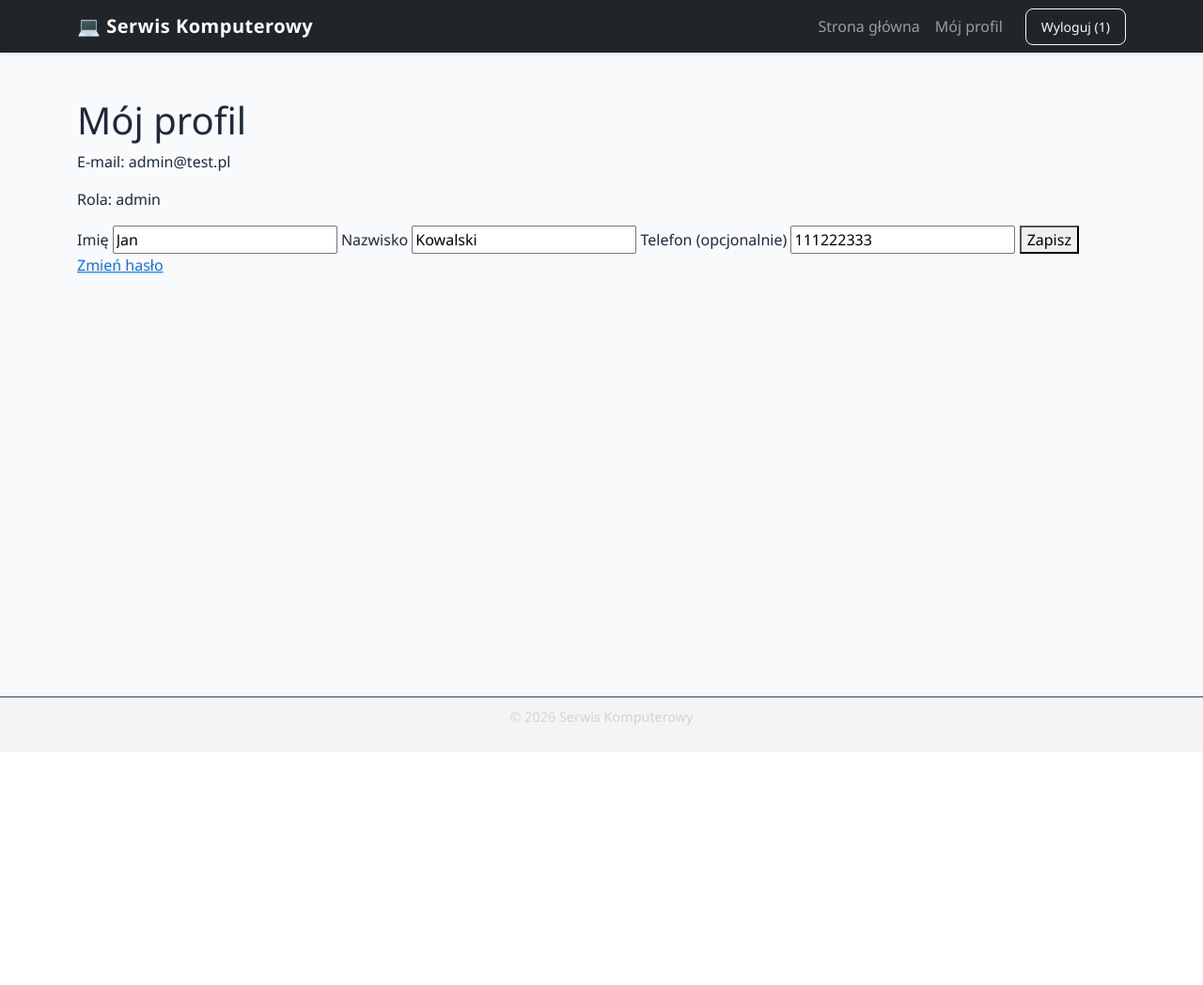
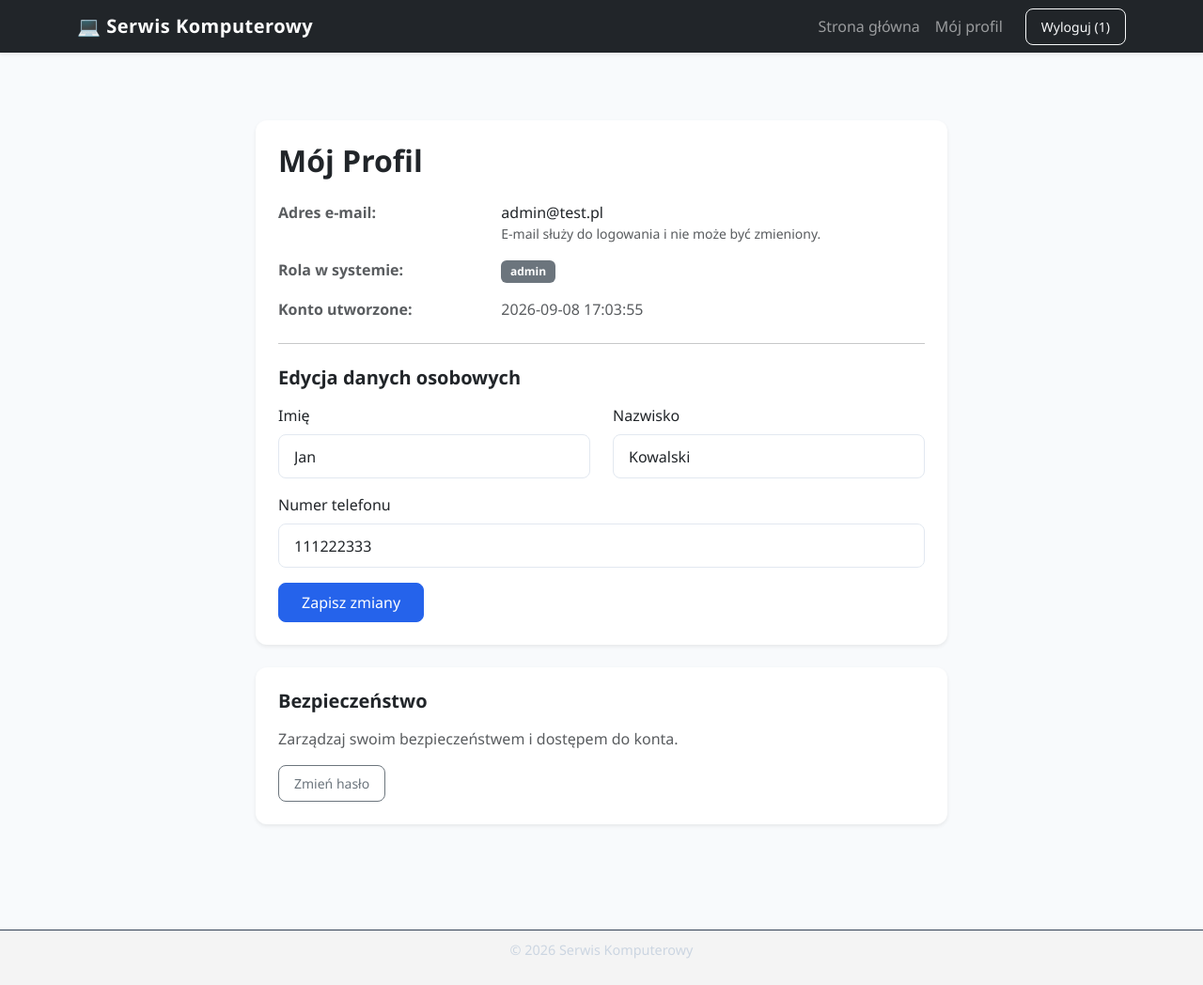
Before and after one commit to qtKreweciarz/Serwis-komputerowy, a PHP site: page /profil.php in a window 1280 px wide. Shown: the whole page at 94% size. Before the commit the page ends 772 px from the top, so only its background shows below. Run offline with PHP 8.4, Linux system fonts and the light colour scheme; the visitor is signed in with stand-in values (Sample User, id 1); data comes from the database, SQL or seed files in the repository; a stand-in replaces the project's code that opens the database connection; some libraries are stand-ins or nearby versions.

Commit message:
poprawa pliku wyswietlania profilu

```diff
--- a/profil.php
+++ b/profil.php
@@ -1,100 +1,121 @@
 <?php
-require_once 'auth.php';
+if (session_status() === PHP_SESSION_NONE) {
+    session_start();
+}
 require_once 'db.php';
-wymagaj_logowania();
 
-if (empty($_SESSION['csrf_token'])) {
-    $_SESSION['csrf_token'] = bin2hex(random_bytes(32));
+// Zabezpieczenie: tylko dla zalogowanych
+if (!isset($_SESSION['uzytkownik_id'])) {
+    header("Location: login.php");
+    exit();
 }
 
-$errors = [];
-$id = $_SESSION['uzytkownik_id'];
+$userId = $_SESSION['uzytkownik_id'];
+$message = "";
+$error = "";
 
-$stmt = $pdo->prepare('SELECT imie, nazwisko, email, telefon, rola FROM uzytkownicy WHERE id = ?');
-$stmt->execute([$id]);
-$user = $stmt->fetch();
-
-if (!$user) {
-    header('Location: wyloguj.php');
-    exit;
-}
-
-$imie = $user['imie'];
-$nazwisko = $user['nazwisko'];
-$telefon = $user['telefon'] ?? '';
-
-if ($_SERVER['REQUEST_METHOD'] === 'POST') {
-    if (!hash_equals($_SESSION['csrf_token'], $_POST['csrf_token'] ?? '')) {
-        $errors[] = 'Błąd bezpieczeństwa: nieprawidłowy token CSRF.';
-    }
-
+// Obsługa zapisu zmienionych danych
+if ($_SERVER['REQUEST_METHOD'] === 'POST' && isset($_POST['update_profile'])) {
     $imie = trim($_POST['imie'] ?? '');
     $nazwisko = trim($_POST['nazwisko'] ?? '');
     $telefon = trim($_POST['telefon'] ?? '');
 
-    $wzor_nazwy = "/^\p{L}[\p{L} '\-]{1,49}$/u";
-
-    if (!preg_match($wzor_nazwy, $imie)) {
-        $errors[] = 'Imię: 2–50 znaków, tylko litery, spacje, myślnik lub apostrof.';
-    }
-    if (!preg_match($wzor_nazwy, $nazwisko)) {
-        $errors[] = 'Nazwisko: 2–50 znaków, tylko litery, spacje, myślnik lub apostrof.';
-    }
-
-    $telefon_do_bazy = null;
-    if ($telefon !== '') {
-        $czysty = str_replace([' ', '-'], '', $telefon);
-        if (!preg_match('/^(\+48)?[0-9]{9}$/', $czysty)) {
-            $errors[] = 'Telefon: 9 cyfr, opcjonalnie z prefiksem +48 (spacje i myślniki są dozwolone).';
+    if ($imie === '' || $nazwisko === '') {
+        $error = "Imię i nazwisko nie mogą być puste.";
+    } else {
+        $stmt = $pdo->prepare("UPDATE uzytkownicy SET imie = ?, nazwisko = ?, telefon = ? WHERE id = ?");
+        if ($stmt->execute([$imie, $nazwisko, $telefon, $userId])) {
+            $_SESSION['imie'] = $imie; // Aktualizacja imienia w sesji
+            $message = "Dane profilu zostały pomyślnie zaktualizowane.";
         } else {
-            $telefon_do_bazy = $czysty;
+            $error = "Wystąpił błąd podczas aktualizacji danych.";
         }
-    }
-
-    if (empty($errors)) {
-        $upd = $pdo->prepare('UPDATE uzytkownicy SET imie = ?, nazwisko = ?, telefon = ? WHERE id = ?');
-        $upd->execute([$imie, $nazwisko, $telefon_do_bazy, $id]);
-        $_SESSION['imie'] = $imie;
-        $_SESSION['flash'] = 'Dane zostały zapisane.';
-        header('Location: profil.php');
-        exit;
     }
 }
 
-$flash = $_SESSION['flash'] ?? '';
-unset($_SESSION['flash']);
+// Pobranie aktualnych danych użytkownika z bazy
+$stmt = $pdo->prepare("SELECT imie, nazwisko, email, telefon, rola, data_utworzenia FROM uzytkownicy WHERE id = ?");
+$stmt->execute([$userId]);
+$user = $stmt->fetch();
 
 require_once 'header.php';
 ?>
 
-<h1>Mój profil</h1>
+<div class="row justify-content-center mt-4">
+    <div class="col-md-8">
 
-<?php if ($flash): ?>
-    <p class="success" style="color: green;"><?= htmlspecialchars($flash) ?></p>
-<?php endif; ?>
+        <!-- Karta profilu -->
+        <div class="card shadow-sm border-0 mb-4">
+            <div class="card-body p-4">
+                <h2 class="mb-4 fw-bold">Mój Profil</h2>
 
-<?php foreach ($errors as $error): ?>
-    <p class="error" style="color: red;"><?= htmlspecialchars($error) ?></p>
-<?php endforeach; ?>
+                <?php if ($message): ?>
+                    <div class="alert alert-success py-2"><?= htmlspecialchars($message) ?></div>
+                <?php endif; ?>
+                <?php if ($error): ?>
+                    <div class="alert alert-danger py-2"><?= htmlspecialchars($error) ?></div>
+                <?php endif; ?>
 
-<p>E-mail: <?= htmlspecialchars($user['email']) ?></p>
-<p>Rola: <?= htmlspecialchars($user['rola']) ?></p>
+                <!-- Informacje stałe (tylko do odczytu) -->
+                <div class="row mb-3">
+                    <div class="col-sm-4 fw-bold text-muted">Adres e-mail:</div>
+                    <div class="col-sm-8">
+                        <span class="text-dark"><?= htmlspecialchars($user['email']) ?></span>
+                        <small class="text-muted d-block">E-mail służy do logowania i nie może być zmieniony.</small>
+                    </div>
+                </div>
 
-<form method="post" action="profil.php">
-    <input type="hidden" name="csrf_token" value="<?= htmlspecialchars($_SESSION['csrf_token']) ?>">
+                <div class="row mb-3">
+                    <div class="col-sm-4 fw-bold text-muted">Rola w systemie:</div>
+                    <div class="col-sm-8">
+                        <span class="badge bg-secondary"><?= htmlspecialchars($user['rola']) ?></span>
+                    </div>
+                </div>
 
-    <label for="imie">Imię</label>
-    <input type="text" id="imie" name="imie" value="<?= htmlspecialchars($imie) ?>" maxlength="50" required>
+                <div class="row mb-4">
+                    <div class="col-sm-4 fw-bold text-muted">Konto utworzone:</div>
+                    <div class="col-sm-8 text-muted">
+                        <?= htmlspecialchars($user['data_utworzenia']) ?>
+                    </div>
+                </div>
 
-    <label for="nazwisko">Nazwisko</label>
-    <input type="text" id="nazwisko" name="nazwisko" value="<?= htmlspecialchars($nazwisko) ?>" maxlength="50" required>
+                <hr class="my-4">
 
-    <label for="telefon">Telefon (opcjonalnie)</label>
-    <input type="text" id="telefon" name="telefon" value="<?= htmlspecialchars($telefon) ?>" maxlength="20">
+                <!-- Formularz edycji danych -->
+                <form method="post" action="profil.php">
+                    <h4 class="mb-3 fs-5 fw-bold">Edycja danych osobowych</h4>
 
-    <button type="submit">Zapisz</button>
-</form>
+                    <div class="row">
+                        <div class="col-md-6 mb-3">
+                            <label for="imie" class="form-label">Imię</label>
+                            <input type="text" class="form-control" id="imie" name="imie" value="<?= htmlspecialchars($user['imie']) ?>" required>
+                        </div>
+                        <div class="col-md-6 mb-3">
+                            <label for="nazwisko" class="form-label">Nazwisko</label>
+                            <input type="text" class="form-control" id="nazwisko" name="nazwisko" value="<?= htmlspecialchars($user['nazwisko']) ?>" required>
+                        </div>
+                    </div>
 
-<p><a href="zmiana_hasla.php">Zmień hasło</a></p>
+                    <div class="mb-3">
+                        <label for="telefon" class="form-label">Numer telefonu</label>
+                        <input type="text" class="form-control" id="telefon" name="telefon" value="<?= htmlspecialchars($user['telefon'] ?? '') ?>" placeholder="np. 123456789">
+                    </div>
+
+                    <button type="submit" name="update_profile" class="btn btn-primary px-4">Zapisz zmiany</button>
+                </form>
+            </div>
+        </div>
+
+        <!-- Karta bezpieczeństwa / hasła -->
+        <div class="card shadow-sm border-0 mb-5">
+            <div class="card-body p-4">
+                <h4 class="mb-3 fs-5 fw-bold">Bezpieczeństwo</h4>
+                <p class="text-muted mb-3">Zarządzaj swoim bezpieczeństwem i dostępem do konta.</p>
+                <a href="zmien_haslo.php" class="btn btn-outline-secondary btn-sm">Zmień hasło</a>
+            </div>
+        </div>
+
+    </div>
+</div>
 
 <?php require_once 'footer.php'; ?>
```
